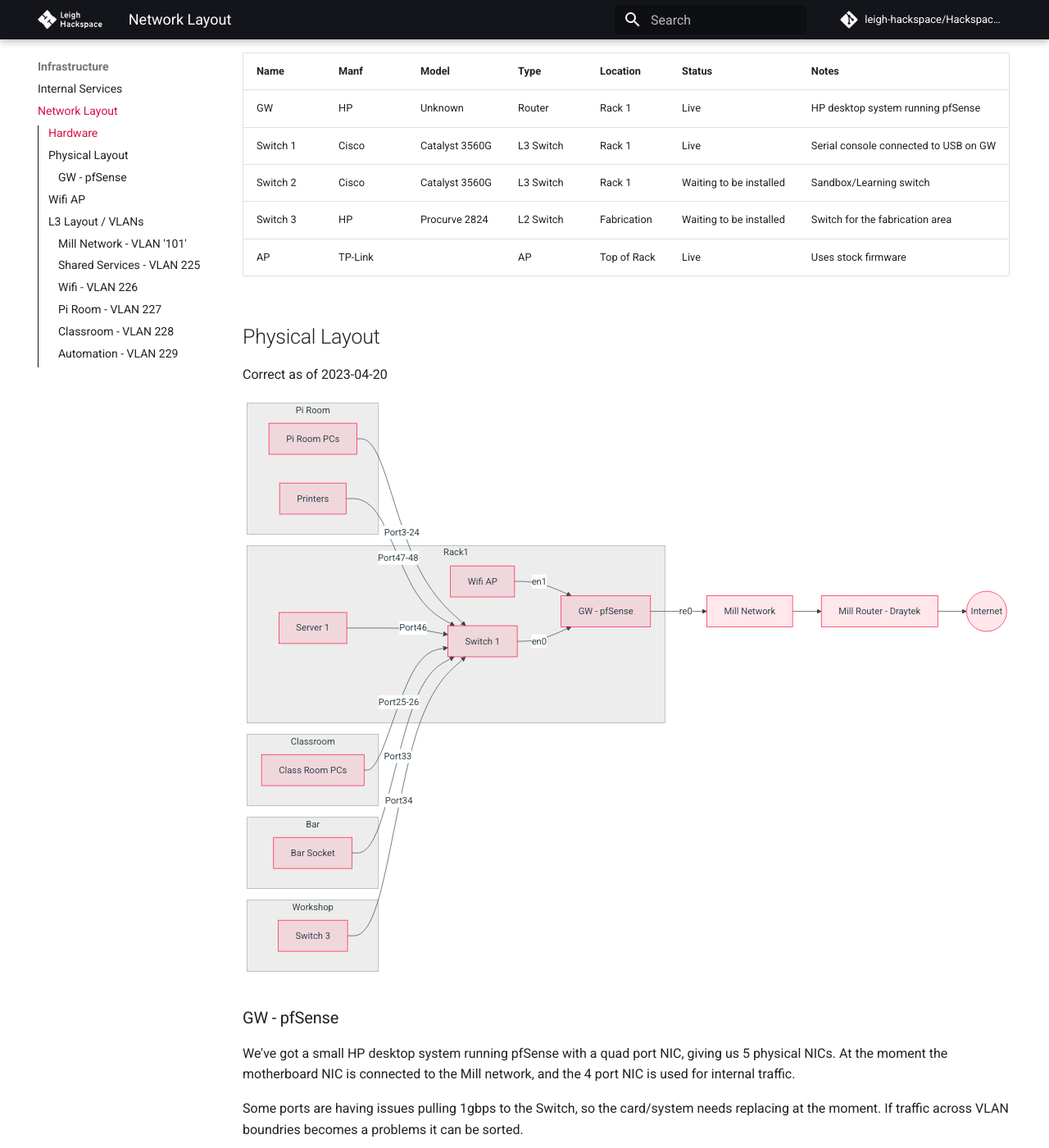
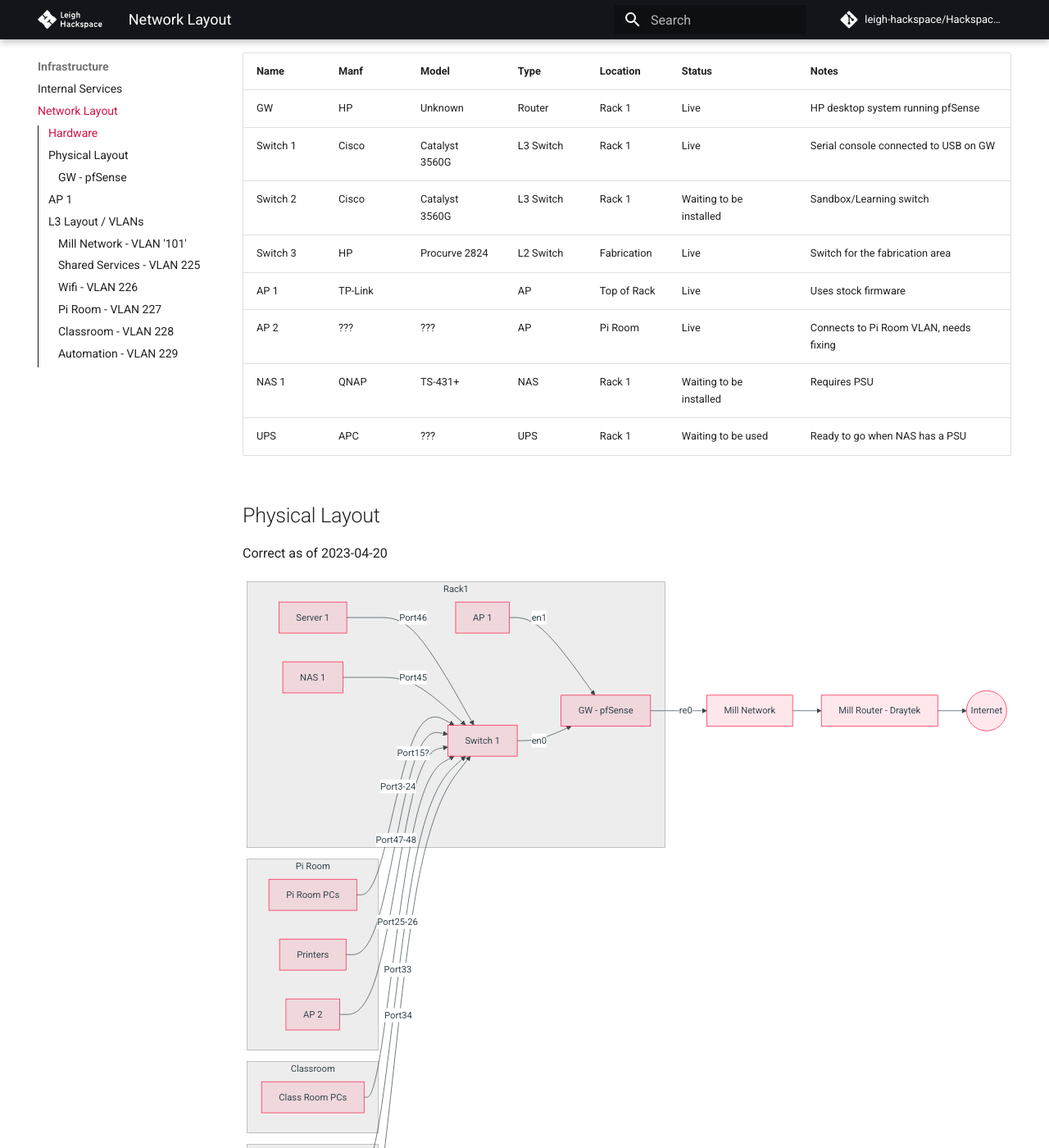
Before and after one commit to leigh-hackspace/HackspaceWiki, an MkDocs documentation site: the page built from docs/infrastructure/network_layout.md, in a window 1280 px wide and 1400 px high, scrolled down 215 px. Shown: the whole window at 82% size. Built offline with MkDocs 1.6.1 and Material for MkDocs 9.7.7, drawn with Linux system fonts in a browser that asks for light colours; comment, search, counter and statistics services are not loaded; the version menu is left out; some of the changed text lies outside the part shown.

Commit message:
Update Infra docs

```diff
--- a/docs/infrastructure/network_layout.md
+++ b/docs/infrastructure/network_layout.md
@@ -2,13 +2,16 @@
 
 ## Hardware
 
-| Name     | Manf    | Model          | Type      | Location    | Status                  | Notes                                 |
-| -------- | ------- | -------------- | --------- | ----------- | ----------------------- | ------------------------------------- |
-| GW       | HP      | Unknown        | Router    | Rack 1      | Live                    | HP desktop system running pfSense     |
-| Switch 1 | Cisco   | Catalyst 3560G | L3 Switch | Rack 1      | Live                    | Serial console connected to USB on GW |
-| Switch 2 | Cisco   | Catalyst 3560G | L3 Switch | Rack 1      | Waiting to be installed | Sandbox/Learning switch               |
-| Switch 3 | HP      | Procurve 2824  | L2 Switch | Fabrication | Waiting to be installed | Switch for the fabrication area       |
-| AP       | TP-Link |                | AP        | Top of Rack | Live                    | Uses stock firmware                   |
+| Name     | Manf    | Model          | Type      | Location    | Status                  | Notes                                  |
+| -------- | ------- | -------------- | --------- | ----------- | ----------------------- | -------------------------------------- |
+| GW       | HP      | Unknown        | Router    | Rack 1      | Live                    | HP desktop system running pfSense      |
+| Switch 1 | Cisco   | Catalyst 3560G | L3 Switch | Rack 1      | Live                    | Serial console connected to USB on GW  |
+| Switch 2 | Cisco   | Catalyst 3560G | L3 Switch | Rack 1      | Waiting to be installed | Sandbox/Learning switch                |
+| Switch 3 | HP      | Procurve 2824  | L2 Switch | Fabrication | Live                    | Switch for the fabrication area        |
+| AP 1     | TP-Link |                | AP        | Top of Rack | Live                    | Uses stock firmware                    |
+| AP 2     | ???     | ???            | AP        | Pi Room     | Live                    | Connects to Pi Room VLAN, needs fixing |
+| NAS 1    | QNAP    | TS-431+        | NAS       | Rack 1      | Waiting to be installed | Requires PSU                           |
+| UPS      | APC     | ???            | UPS       | Rack 1      | Waiting to be used      | Ready to go when NAS has a PSU         |
 
 ## Physical Layout
 
@@ -18,9 +21,10 @@
 graph LR
     subgraph Rack1
     GW[GW - pfSense]
-    AP[Wifi AP] -->|en1| GW
+    AP[AP 1] -->|en1| GW
     SWITCH1[Switch 1] -->|en0| GW
     SERVER1[Server 1] -->|Port46| SWITCH1
+    NAS1[NAS 1] --> |Port45| SWITCH1
     end
 
     GW -->|re0| MILL
@@ -29,6 +33,7 @@
     subgraph Pi Room
     PIROOMPC[Pi Room PCs] -->|Port3-24| SWITCH1
     PRINTERS[Printers] -->|Port47-48| SWITCH1
+    PIROOMAP[AP 2] --> |Port15?| SWITCH1
     end
 
     subgraph Classroom
@@ -54,11 +59,11 @@
 | ----- | ------------ | ------------------------------ |
 | `re0` | Mill network |                                |
 | `en0` | Switch 1     | Tagged only traffic, all VLANs |
-| `en1` | WiFi AP      |                                |
+| `en1` | AP 1         |                                |
 | `en2` |              |                                |
 | `en3` |              |                                |
 
-## Wifi AP
+## AP 1
 
 Wifi is served by a router/AP on top of the rack. Its currently in 'dumb AP' mode, in that DHCP is disabled and we're not using any of the routing mode of the router itself. It has a 4 port switch and a 'Internet' port.
 
@@ -105,14 +110,14 @@
 
 This subnet doesn't have DHCP enabled, we use static assignment. Here is the current list:
 
-| Device Name   | IP Address  | Location    |
-| ------------- | ----------- | ----------- |
-| GW            | `10.3.1.1`  | Rack 1      |
-| Switch 1      | `10.3.1.2`  | Rack 1      |
-| Server 1      | `10.3.1.3`  | Rack 1      |
+| Device Name   | IP Address  | Location               |
+| ------------- | ----------- | ---------------------- |
+| GW            | `10.3.1.1`  | Rack 1                 |
+| Switch 1      | `10.3.1.2`  | Rack 1                 |
+| Server 1      | `10.3.1.3`  | Rack 1                 |
 | Switch 3      | `10.3.1.4`  | Workshop / Fabrication |
-| HP Printer    | `10.3.1.50` | Pi Room 5/7 |
-| Epson Printer | `10.3.1.51` | Pi Room 5/8 |
+| HP Printer    | `10.3.1.50` | Pi Room 5/7            |
+| Epson Printer | `10.3.1.51` | Pi Room 5/8            |
 
 ### Wifi - VLAN 226
 
```
Also changed, not shown: docs/facilities/main_room.md (+2 -0 lines).
